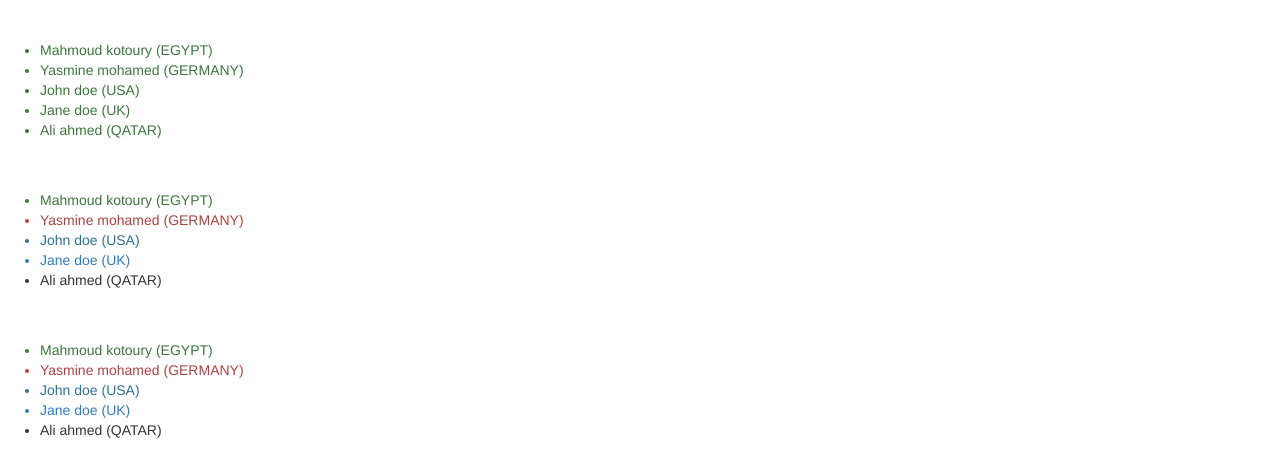
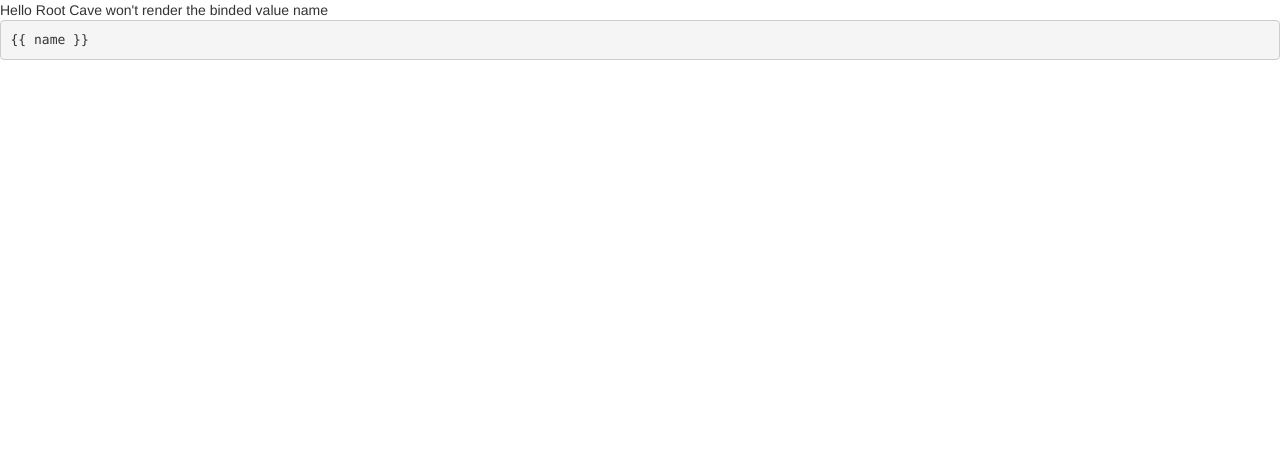
Before and after one commit to mfathei/my-dream-app, an Angular app: page / in a window 1280 px wide. Shown: the top 476 px of the page. Built offline with nearby package versions, Linux system fonts and the light colour scheme.

Commit message:
lesson 41 ngNonBindable directive

```diff
--- a/src/app/app.component.html
+++ b/src/app/app.component.html
@@ -1,30 +1,3 @@
-<br>
-<br>
-<ul>
-    <li *ngFor="let person of people" [ngClass]="{'text-success': true}">
-        {{person.name}} ({{person.country}})
-    </li>
-</ul>
-<br>
-<br>
-<ul>
-    <li *ngFor="let person of people" [ngClass]="{
-        'text-success': person.country === 'EGYPT',
-        'text-info': person.country === 'USA',
-        'text-primary': person.country === 'UK',
-        'text-danger': person.country === 'GERMANY'
-    }">
-        {{person.name}} ({{person.country}})
-    </li>
-</ul>
-<br>
-<br>
-<ul>
-    <li *ngFor="let person of people"
-    [class.text-success]="person.country === 'EGYPT'"
-    [class.text-info]="person.country === 'USA'"
-    [class.text-primary]="person.country === 'UK'"
-    [class.text-danger]="person.country === 'GERMANY'" >
-        {{person.name}} ({{person.country}})
-    </li>
-</ul>
+<div>
+    Hello Root Cave won't render the binded value name <pre ngNonBindable>{{ name }}</pre>
+</div>
```
